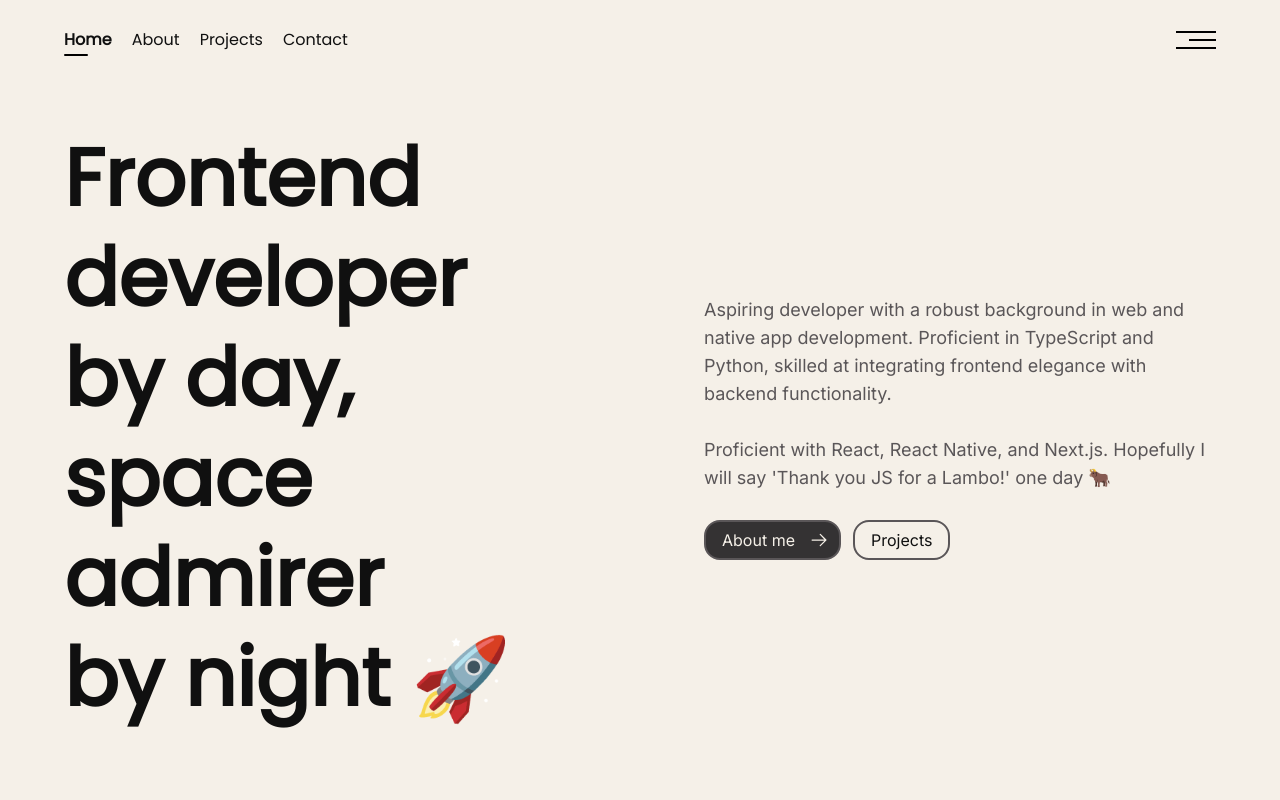
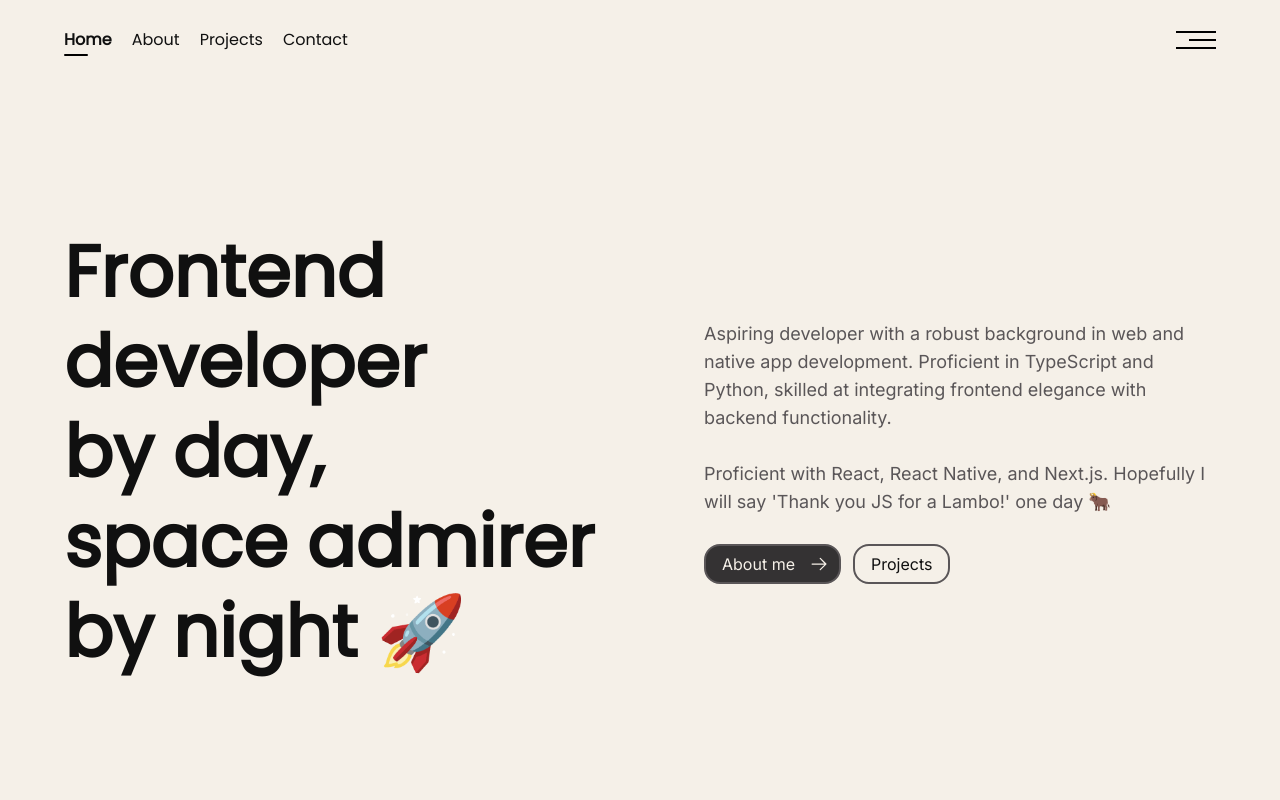
Before and after one commit to rogeonee/rogeonee.dev, an Astro site: page / in a window 1280 px wide. Shown: the top 800 px of the page. Built offline with nearby package versions, Linux system fonts and the light colour scheme; Astro itself is replaced by a stand-in of ours.

Commit message:
Header font fix

```diff
--- a/src/components/sections/Hero.astro
+++ b/src/components/sections/Hero.astro
@@ -3,13 +3,11 @@ import { Link } from "../ui/Link.tsx";
 import { ArrowRight } from "../icons/arr-right.tsx";
 ---
 
-<section
-  class="min-h-screen flex flex-col justify-between gap-y-10 overflow-x-hidden pb-32 md:pb-0"
->
+<section class="min-h-screen flex flex-col justify-center gap-y-10 overflow-x-hidden pb-32 md:pb-0">
   <div
-    class="px-5 md:px-0 mt-12 flex flex-col md:flex-row w-full max-w-6xl mx-auto md:items-center gap-14 md:justify-between"
+    class="px-5 md:px-0 mb-14 flex flex-col md:flex-row w-full max-w-6xl mx-auto md:items-center gap-14 md:justify-between"
   >
-    <h1 class="text-[clamp(2.5rem,10vw,5rem)] font-bold leading-tight w-full md:min-w-[530px]">
+    <h1 class="text-[clamp(2rem,10vw,4.5rem)] font-bold leading-tight w-full md:min-w-[530px]">
       Frontend developer
       <br />
       by day,
```
